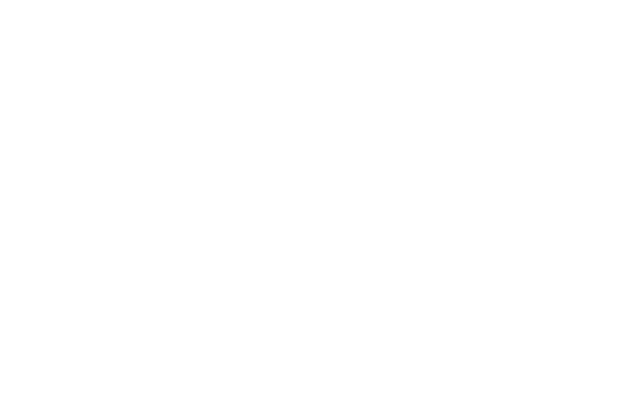
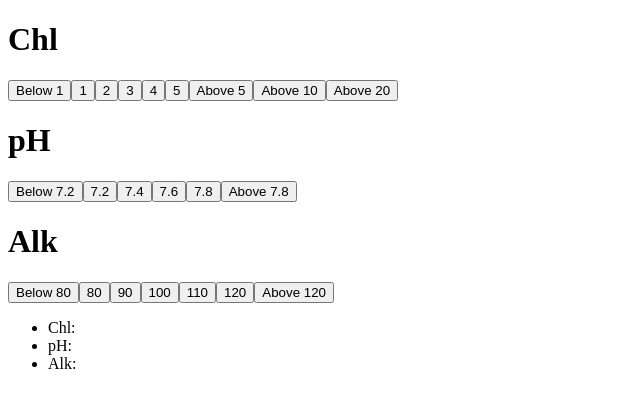
Before and after one commit to robertmills1985/pool-service, a React (Create React App) app: page /serviceform/chemreadings in a window 1280 px wide. Shown: the top 408 px of the page, without its empty margins (0-640 px from the left). Built offline with nearby package versions, Linux system fonts and the light colour scheme; the HTML template or start-up script is replaced by a standard one.

Commit message:
abandoned routing for now. focused on just getting the chemicaltest component to work

```diff
--- a/src/App.js
+++ b/src/App.js
@@ -1,12 +1,14 @@
 import React, { Component } from 'react';
-import ServiceReport from './ServiceReport/ServiceReport'
-
+import ServiceReport from './ServiceReport/ServiceReport';
+import {BrowserRouter} from 'react-router-dom'
 
 class App extends Component {
 	render() {
 		return (
 			<div className="App">
-				<ServiceReport />
+				<BrowserRouter>
+					<ServiceReport />
+				</BrowserRouter>
 			</div>
 		);
 	}
--- a/src/ServiceReport/ServiceReport.js
+++ b/src/ServiceReport/ServiceReport.js
@@ -1,15 +1,20 @@
 import React, { Component } from 'react';
-import { BrowserRouter, Route } from 'react-router-dom';
+import { Switch, Route } from 'react-router-dom';
 
-import ChlReadings from './components/ChemTest/ChlReading'
-import PHReadings from './components/ChemTest/PHReading'
-import AlkReadings from './components/ChemTest/AlkReadings'
+import ChlReadings from './components/ChemTest/ChlReading';
+import PHReadings from './components/ChemTest/PHReading';
+import AlkReadings from './components/ChemTest/AlkReadings';
 import ChlReading from './components/ChemTest/ChlReading';
-import AnythingElse from './components/ChemTest/AdditionalReadings/Anythingelse'
+import AnythingElse from './components/ChemTest/AdditionalReadings/Anythingelse';
 
 var chlReadings = [ 'Below 1', '1', '2', '3', '4', '5', 'Above 5', 'Above 10', 'Above 20' ];
 var pHReadings = [ 'Below 7.2', '7.2', '7.4', '7.6', '7.8', 'Above 7.8' ];
 var alkReadings = [ 'Below 80', '80', '90', '100', '110', '120', 'Above 120' ];
+
+//features: Record chems and inventory. Provide a saturation index result if enough info is entered.
+//			Easy to use and quick UI. Salt Calculator. Saturation index results will recommend treatment for perfect
+//			balance.
+//
 
 class ServiceReport extends Component {
 	constructor() {
@@ -18,59 +23,118 @@
 		this.state = {};
 	}
 	b1() {
-		alert(chlReadings[0]);
+		this.setState({
+			chl:chlReadings[0]
+		})
 	}
 	chl1() {
-		alert(chlReadings[1]);
+		this.setState({
+			chl:chlReadings[1]
+		})
 	}
 	chl2() {
-		alert(chlReadings[2]);
+		this.setState({
+			chl:chlReadings[2]
+		})
 	}
 	chl3() {
-		alert(chlReadings[3]);
+		this.setState({
+			chl:chlReadings[3]
+		})
 	}
 	chl4() {
-		alert(chlReadings[4]);
+		this.setState({
+			chl:chlReadings[4]
+		})
 	}
 	chl5() {
-		alert(chlReadings[5]);
+		this.setState({
+			chl:chlReadings[5]
+		})
 	}
 	a5() {
-		alert(chlReadings[6]);
+		this.setState({
+			chl:chlReadings[6]
+		})
 	}
 	a10() {
-		alert(chlReadings[7]);
+		this.setState({
+			chl:chlReadings[7]
+		})
 	}
 	a20() {
-		alert(chlReadings[8]);
+		this.setState({
+			chl:chlReadings[8]
+		})
+	}
+	pHB72() {
+		this.setState({
+			ph:pHReadings[0]
+		})
+	}
+	pH72() {
+		this.setState({
+			ph:pHReadings[1]
+		})
+	}
+	pH74() {
+		this.setState({
+			ph:pHReadings[2]
+		})
+	}
+	pH76() {
+		this.setState({
+			ph:pHReadings[3]
+		})
+	}
+	pH78() {
+		this.setState({
+			ph:pHReadings[4]
+		})
+	}
+	pHA78() {
+		alert('hey')
+		this.setState({
+			ph:pHReadings[5]
+		})
 	}
 	render() {
 		return (
 			<div>
-				<BrowserRouter>
+				<div>
+					<ChlReadings
+						b1={() => this.b1()}
+						chl1={() => this.chl1()}
+						chl1={() => this.chl1()}
+						chl2={() => this.chl2()}
+						chl3={() => this.chl3()}
+						chl4={() => this.chl4()}
+						chl5={() => this.chl5()}
+						a5={() => this.a5()}
+						a10={() => this.a10()}
+						a20={() => this.a20()}
+					/>
+
+					<PHReadings
+						pHB72={() => this.pHB72()}
+						pH72={() => this.pH72()}
+						pH74={() => this.pH74()}
+						pH76={() => this.pH76()}
+						pH78={() => this.pH78()}
+						pHA78={() => this.pHA78()}
+					/>
+					<AlkReadings />
 					<div>
-						<Route path='/serviceform/chl' component={ChlReading} />
-						<Route path='/serviceform/pH' component={PHReadings} />
-						<Route path='/serviceform/alk' component={AlkReadings} />
-						<Route path='/serviceform/anythingelse' component={AnythingElse} />
+						<ul>
+							<li>Chl: {this.state.chl}</li>
+							<li>pH: {this.state.ph}</li>
+							<li>Alk: {this.state.alk}</li>
+						</ul>
 					</div>
-				</BrowserRouter>
+				</div>
 			</div>
 		);
 	}
 }
-{/*<Route
-							b1={() => this.b1()}
-							chl1={() => this.chl1()}
-							chl1={() => this.chl1()}
-							chl2={() => this.chl2()}
-							chl3={() => this.chl3()}
-							chl4={() => this.chl4()}
-							chl5={() => this.chl5()}
-							a5={() => this.a5()}
-							a10={() => this.a10()}
-							a20={() => this.a20()}
-							path="/serviceform/chemreadings"
-							component={ChemReadings}
-						/>*/}
+
 export default ServiceReport;
--- a/src/ServiceReport/components/ChemTest/ChlReading.js
+++ b/src/ServiceReport/components/ChemTest/ChlReading.js
@@ -4,15 +4,15 @@
     <div>
         <div>
         <h1>Chl</h1>
-        <button>Below 1</button>
-        <button>1</button>
-        <button>2</button>
-        <button>3</button>
-        <button>4</button>
-        <button>5</button>
-        <button>Above 5</button>
-        <button>Above 10</button>
-        <button>Above 20</button>
+        <button onClick={props.b1}>Below 1</button>
+        <button onClick={props.chl1}>1</button>
+        <button onClick={props.chl2}>2</button>
+        <button onClick={props.chl3}>3</button>
+        <button onClick={props.chl4}>4</button>
+        <button onClick={props.chl5}>5</button>
+        <button onClick={props.a5}>Above 5</button>
+        <button onClick={props.a10}>Above 10</button>
+        <button onClick={props.a20}>Above 20</button>
         </div>
     </div>
 )
--- a/src/ServiceReport/components/ChemTest/PHReading.js
+++ b/src/ServiceReport/components/ChemTest/PHReading.js
@@ -4,12 +4,12 @@
     <div>
         <div>
             <h1>pH</h1>
-            <button>Below 7.2</button>
-            <button>7.2</button>
-            <button>7.4</button>
-            <button>7.6</button>
-            <button>7.8</button>
-            <button>Above 7.8</button>
+            <button onClick={props.pHB72}>Below 7.2</button>
+            <button onClick={props.pH72}>7.2</button>
+            <button onClick={props.pH74}>7.4</button>
+            <button onClick={props.pH76}>7.6</button>
+            <button onClick={props.pH78}>7.8</button>
+            <button onClick={props.pHA72}>Above 7.8</button>
         </div>
     </div>
 )
```
